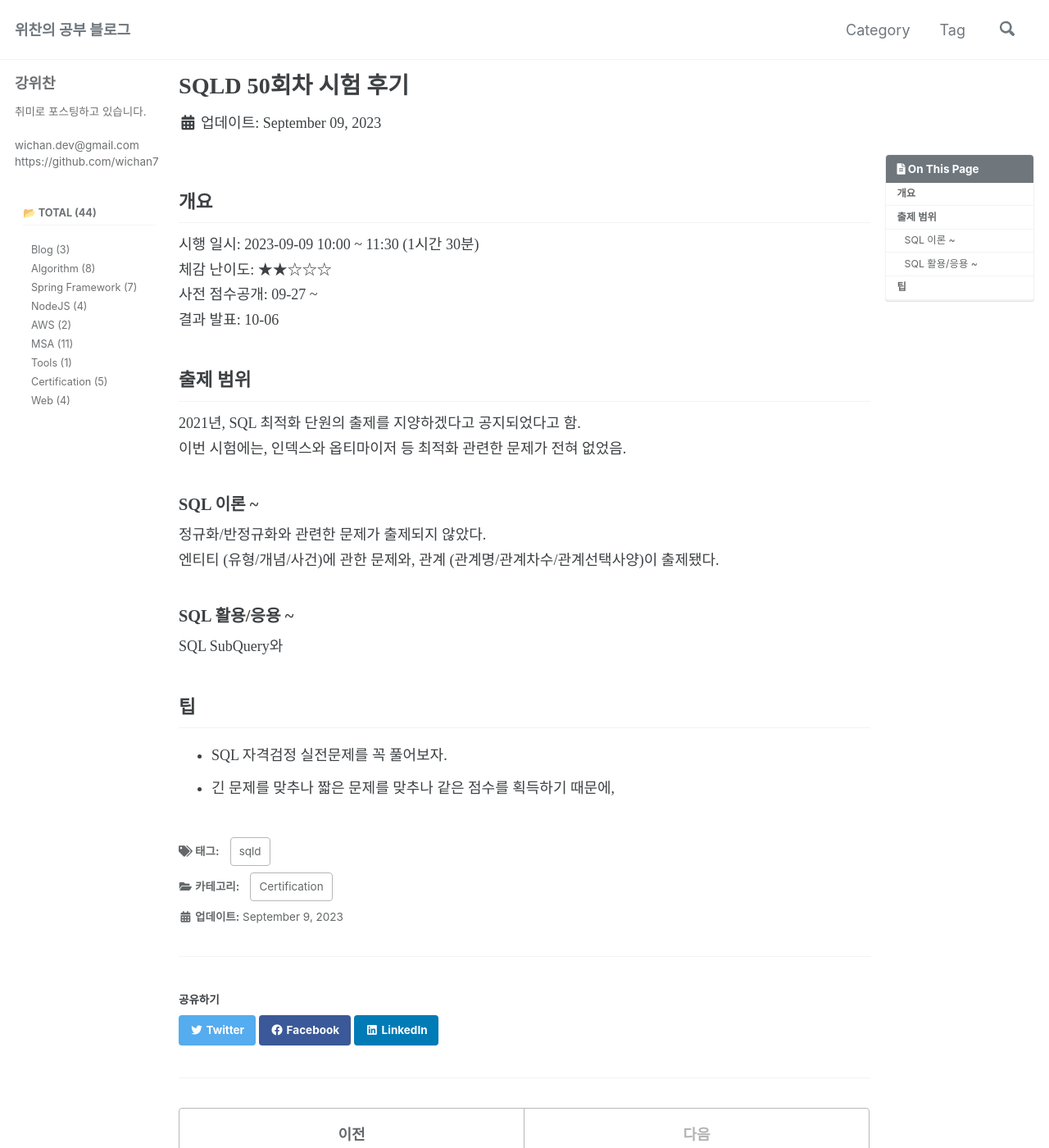
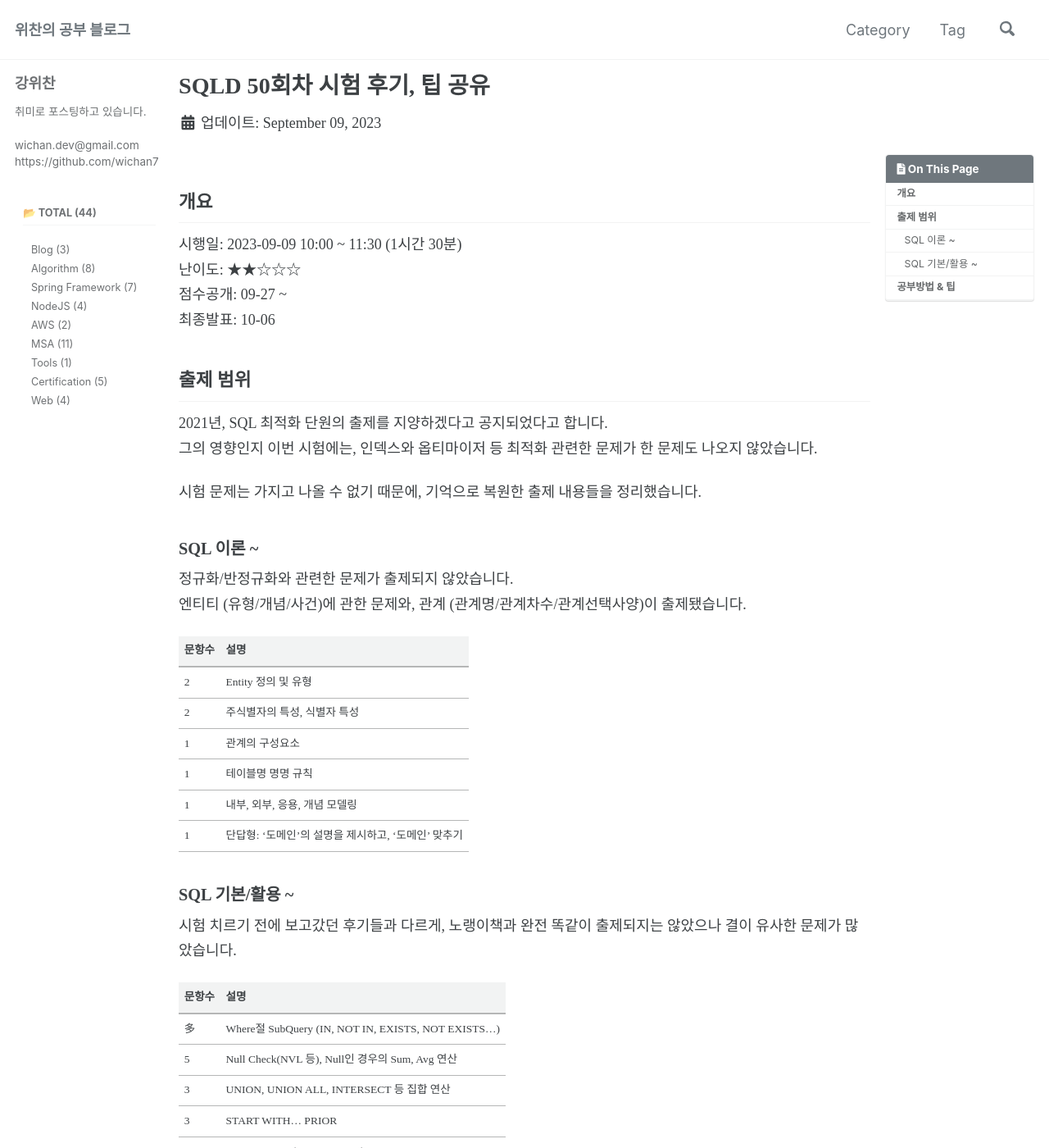
Before and after one commit to wichan7/wichan7.github.io, a Jekyll site: the page built from _posts/2023-09-09-sqld-50th.md, in a window 1280 px wide and 1400 px high. Shown: the whole window at 82% size. Built offline with Jekyll 4.4.1, drawn with Linux system fonts in a browser that asks for light colours; cached includes are drawn as plain includes; some web fonts are replaced; comment, search, counter and statistics services are not loaded; some of the changed text lies outside the part shown.

Commit message:
Update: SQLD

```diff
--- a/_posts/2023-09-09-sqld-50th.md
+++ b/_posts/2023-09-09-sqld-50th.md
@@ -1,5 +1,5 @@
 ---
-title: "SQLD 50회차 시험 후기"
+title: "SQLD 50회차 시험 후기, 팁 공유"
 categories:
   - Certification
 tags:
@@ -7,23 +7,56 @@ tags:
 ---
 
 ## 개요
-시행 일시: 2023-09-09 10:00 ~ 11:30 (1시간 30분)
-체감 난이도: ★★☆☆☆
-사전 점수공개: 09-27 ~
-결과 발표: 10-06
+시행일: 2023-09-09 10:00 ~ 11:30 (1시간 30분)
+난이도: ★★☆☆☆
+점수공개: 09-27 ~
+최종발표: 10-06
 
 ## 출제 범위
-2021년, SQL 최적화 단원의 출제를 지양하겠다고 공지되었다고 함.
-이번 시험에는, 인덱스와 옵티마이저 등 최적화 관련한 문제가 전혀 없었음.
+2021년, SQL 최적화 단원의 출제를 지양하겠다고 공지되었다고 합니다.
+그의 영향인지 이번 시험에는, 인덱스와 옵티마이저 등 최적화 관련한 문제가 한 문제도 나오지 않았습니다.
+
+시험 문제는 가지고 나올 수 없기 때문에, 기억으로 복원한 출제 내용들을 정리했습니다.
 
 ### SQL 이론 ~
-정규화/반정규화와 관련한 문제가 출제되지 않았다.
-엔티티 (유형/개념/사건)에 관한 문제와, 관계 (관계명/관계차수/관계선택사양)이 출제됐다.
+정규화/반정규화와 관련한 문제가 출제되지 않았습니다.
+엔티티 (유형/개념/사건)에 관한 문제와, 관계 (관계명/관계차수/관계선택사양)이 출제됐습니다.
 
-### SQL 활용/응용 ~
-SQL SubQuery와
+|문항수|설명|
+|---|---|
+|2|Entity 정의 및 유형|
+|2|주식별자의 특성, 식별자 특성|
+|1|관계의 구성요소|
+|1|테이블명 명명 규칙|
+|1|내부, 외부, 응용, 개념 모델링|
+|1|단답형: '도메인'의 설명을 제시하고, '도메인' 맞추기|
 
+### SQL 기본/활용 ~
+시험 치르기 전에 보고갔던 후기들과 다르게, 노랭이책과 완전 똑같이 출제되지는 않았으나 결이 유사한 문제가 많았습니다.
 
-## 팁
-* SQL 자격검정 실전문제를 꼭 풀어보자.
-* 긴 문제를 맞추나 짧은 문제를 맞추나 같은 점수를 획득하기 때문에,
+|문항수|설명|
+|---|---|
+|多|Where절 SubQuery (IN, NOT IN, EXISTS, NOT EXISTS...)|
+|5|Null Check(NVL 등), Null인 경우의 Sum, Avg 연산|
+|3|UNION, UNION ALL, INTERSECT 등 집합 연산|
+|3|START WITH... PRIOR|
+|3|OUTER JOIN (LEFT, RIGHT)|
+|2|DDL, TCL, DCL, DML 명령어 구분|
+|2|CASE WHEN THEN|
+|2|CROSS JOIN|
+|2|DELETE/TRUNCATE/DROP|
+|1|LIKE 연산 (2번째 자리가 'S'인 사람을 뽑는 구문)|
+|1|트랜잭션 savepoint, rollback|
+|1|windowing - unbounded preceeding...|
+|1|LAG, LEAD|
+|1|Grouping 결과 재현(rollup, cube)|
+
+## 공부방법 & 팁
+* 전공자 기준으로 1주일 간 노랭이책 총 2회독을 마치고, 이외에 다른 공부는 하지 않았습니다.
+1회에는 틀린 문제에 대해 직접 실습하면서 오답을 체크했고, 2회독에 헷갈리는 grouping functions, windowing 위주로 학습했습니다.
+
+* SQL 자격검정 실전문제가 큰 도움이 됩니다. 유사한 문제가 많았습니다.
+
+* 모든 문제는 같은 점수를 획득하기 때문에, 긴 SQL 지문을 읽는게 부담이라면 이론을 잘 외우고 이론문제부터 풀면 전략적으로 도움됩니다.
+
+* 신분증과 컴퓨터용 싸인펜은 필수고, 수험표는 필요 없습니다.
```
